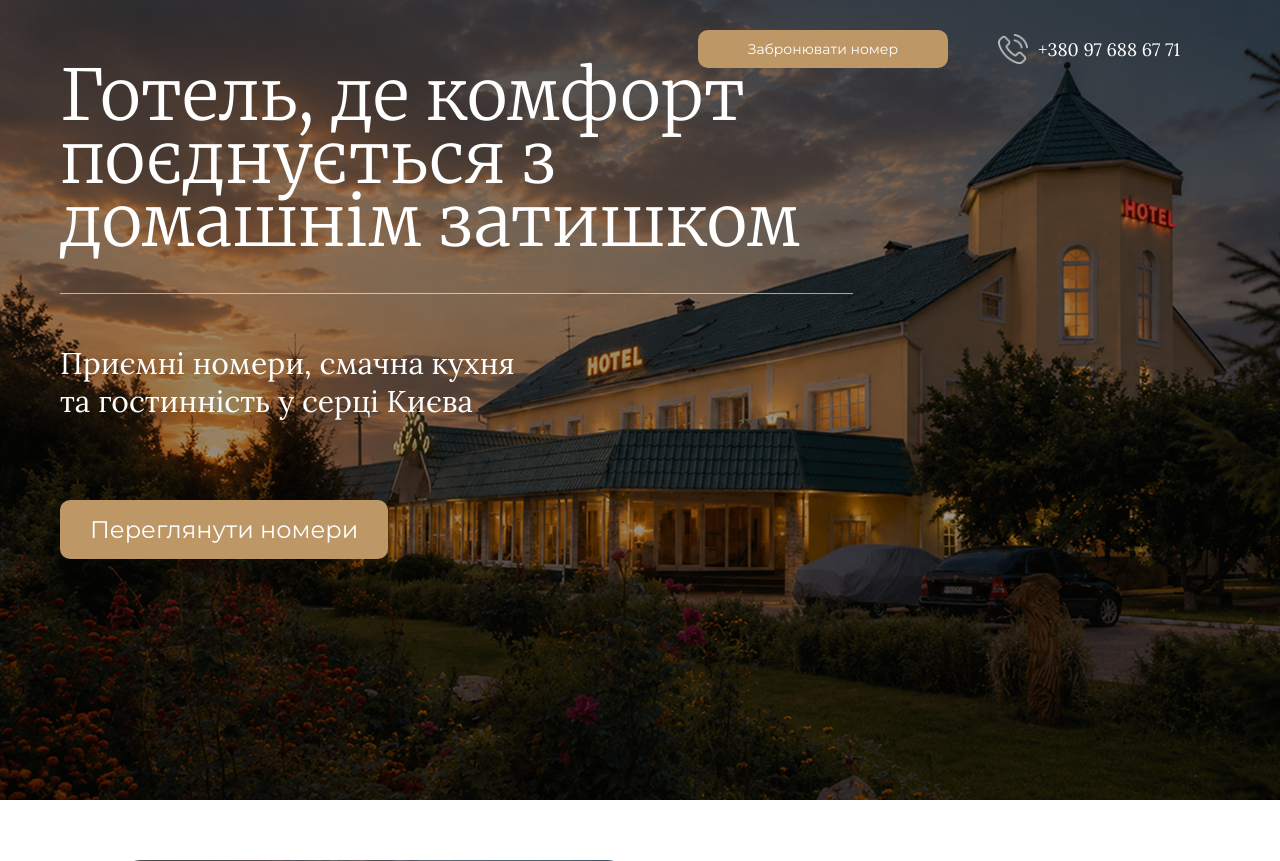
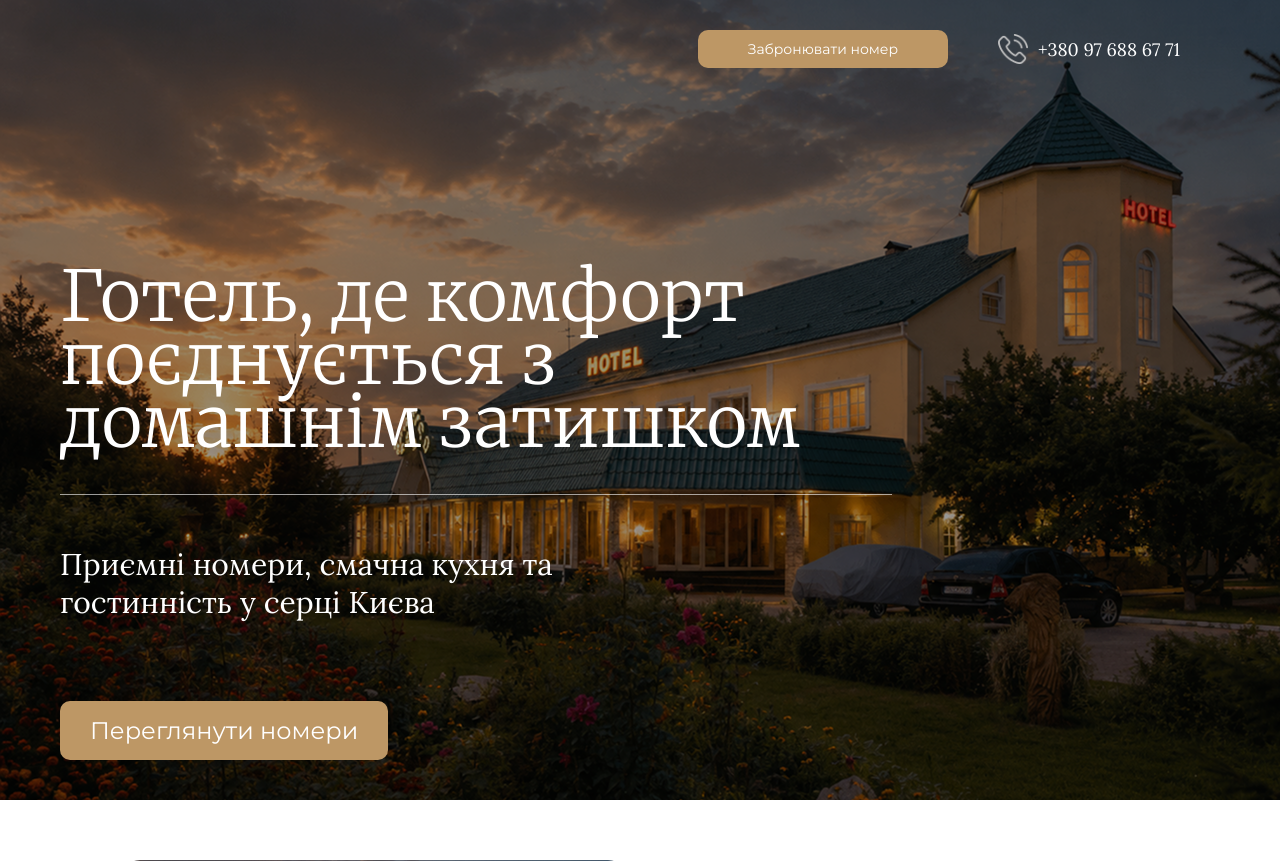
Before and after one commit to PaulStefanyshyn/vodogray, a Flask app: page / in a window 1280 px wide. Shown: the top 861 px of the page. Run offline with Flask 3, Linux system fonts and the light colour scheme; some web fonts are replaced.

Commit message:
home position impruve

```diff
--- a/static/style/index.css
+++ b/static/style/index.css
@@ -22,19 +22,25 @@ main {
     background-repeat: no-repeat;
 
     height: 100vh;
-    padding-top: 20%;
-    padding-left: 60px;
+    /* padding-top: 10%; */
+    /* padding-left: 60px; */
 
     box-sizing: border-box;
+
 }
 
 .home .info {
-    width: 65%;
+    max-width: 65%;
 
     color: white;
 
     display: flex;
     flex-direction: column;
+
+    position: absolute;
+
+    left: 60px;
+    bottom: 40px;
 }
 
 .home .info h1 {
@@ -401,6 +407,8 @@ main {
 
     width: 90%;
     max-height: 45%;
+
+    object-fit: cover;
 }
 
 .history .slideshow .slide .title {
@@ -574,12 +582,6 @@ main {
 
 
 /* ==============================adaptive==================== */
-@media (max-width: 1370px) {
-    .home {
-        padding-top: 5%;
-    }
-}
-
 @media (max-width: 1200px) {
 
     .rooms,
```
